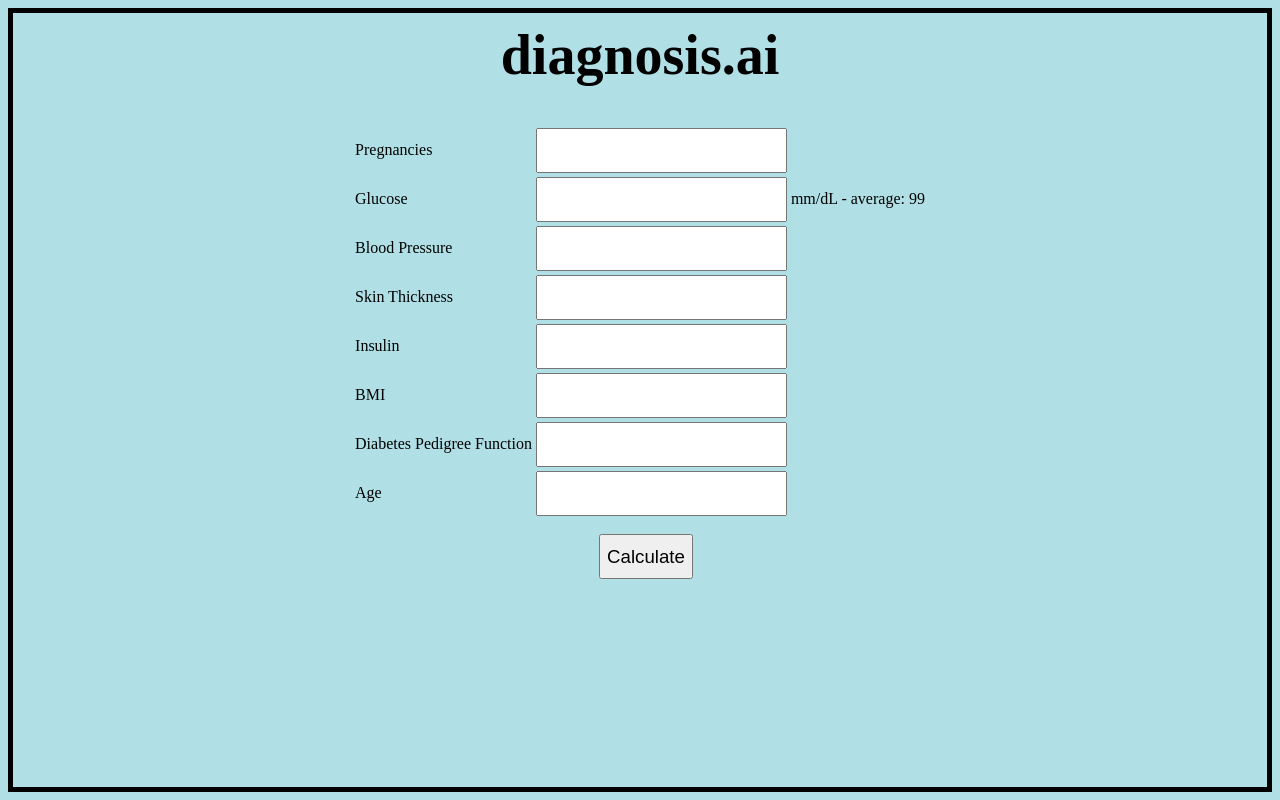
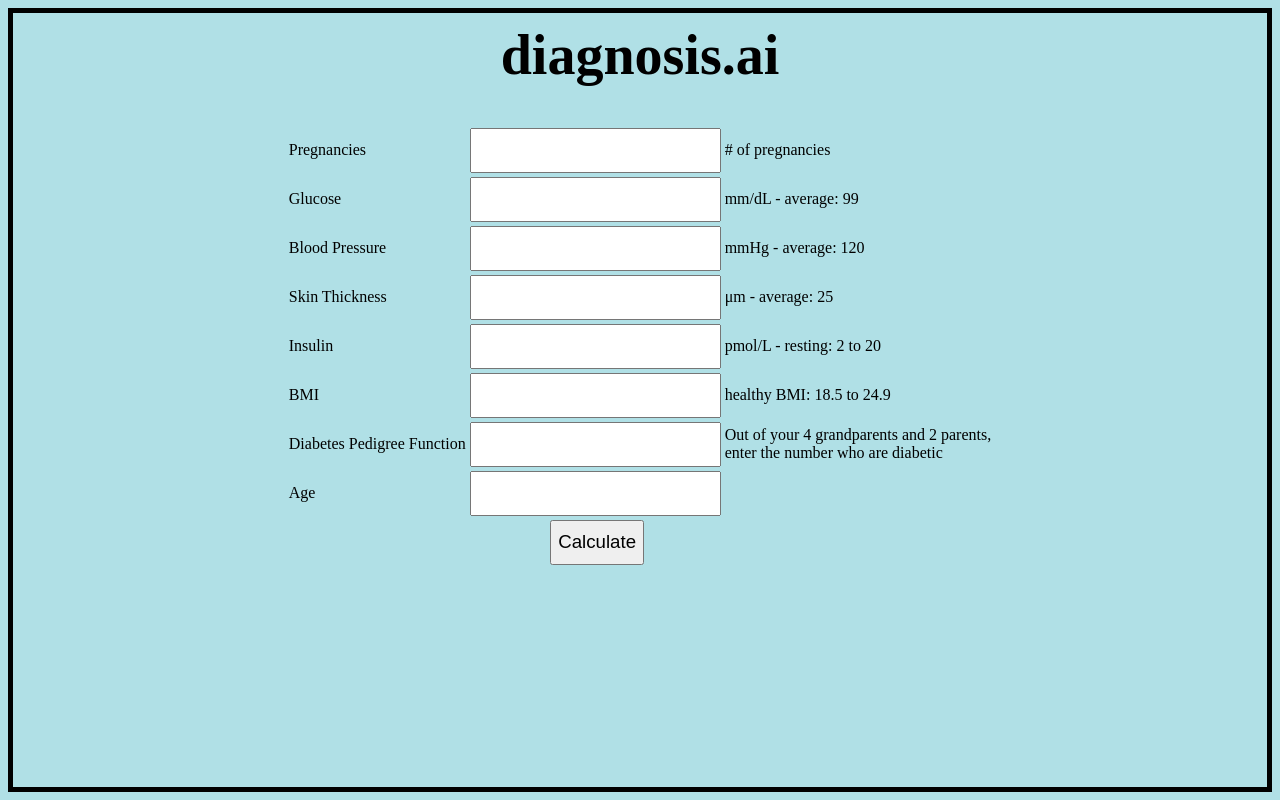
Before and after one commit to Raghav-Mukundan/TamuHack, a Flask app: template Templates/home.html in a window 1280 px wide. Run offline with Flask 2, Linux system fonts and the light colour scheme; the template is opened without the code that fills it, so the values that code supplies are empty; parts of the project's set-up code (start-up, migrations or seed data) failed here and were passed over.

Commit message:
final product

```diff
--- a/Templates/home.html
+++ b/Templates/home.html
@@ -20,6 +20,7 @@ body {
   <tr>
     <td>Pregnancies</td>
     <td><input id="textbox" type="number" name="Pregnancies" value="" required></td>
+    <td># of pregnancies</td>
   </tr>
   <tr>
     <td>Glucose</td>
@@ -29,31 +30,48 @@ body {
   <tr>
     <td>Blood Pressure</td>
     <td><input id="textbox" type="number" name="BloodPressure" value="" required></td>
+    <td>mmHg - average: 120</td>
   </tr>
   <tr>
     <td>Skin Thickness</td>
     <td><input id="textbox" type="number" name="SkinThickness" value="" required></td>
+    <td>μm - average: 25</td>
   </tr>
   <tr>
     <td>Insulin</td>
     <td><input id="textbox" type="number" name="Insulin" value="" required></td>
+    <td>pmol/L - resting: 2 to 20 </td>
   </tr>
   <tr>
     <td>BMI</td>
     <td><input id="textbox" type="number" name="BMI" value="" required></td>
+    <td>healthy BMI: 18.5 to 24.9</td>
   </tr>
 <tr>
     <td>Diabetes Pedigree Function</td>
-    <td><input id="textbox" type="number" step="0.01" name="DiabetesPedigreeFunction" value="" required></td>
+    <td><input id="textbox" type="number" name="DiabetesPedigreeFunction" value="" required></td>
+    <td>Out of your 4 grandparents and 2 parents, <br>
+      enter the number who are diabetic</td>
   </tr>
     <tr>
     <td>Age</td>
     <td><input id="textbox" type="number" name="Age" value="" required></td>
   </tr>
+
+  </tr>
+    <tr>
+      <td></td>
+    <td>
+      <center>
+    <label style="color: powderblue; font-size:0%"> Age</label>
+    <input id="textbox" type="submit" value="Calculate">
+        </center>
+    </td>
+    <td></td>
+  </tr>
 </table>
 
-    <label style="color: powderblue; font-size:0%"> Age</label>
-    <input id="textbox" type="submit" value="Calculate">
+
 
 </form>
 </div>
--- a/hello_world.py
+++ b/hello_world.py
@@ -30,7 +30,7 @@ def calculate():
         skinThickness = request.form['SkinThickness']
         insulin = request.form['Insulin']
         bmi = request.form['BMI']
-        diabetesPedigreeFunction = request.form['DiabetesPedigreeFunction']
+        diabetesPedigreeFunction = float(request.form['DiabetesPedigreeFunction']) / 6.0
         age = request.form['Age']
 
         def allowSelfSignedHttps(allowed):
```
Also changed, not shown: Templates/result.html (+8 -7 lines).
